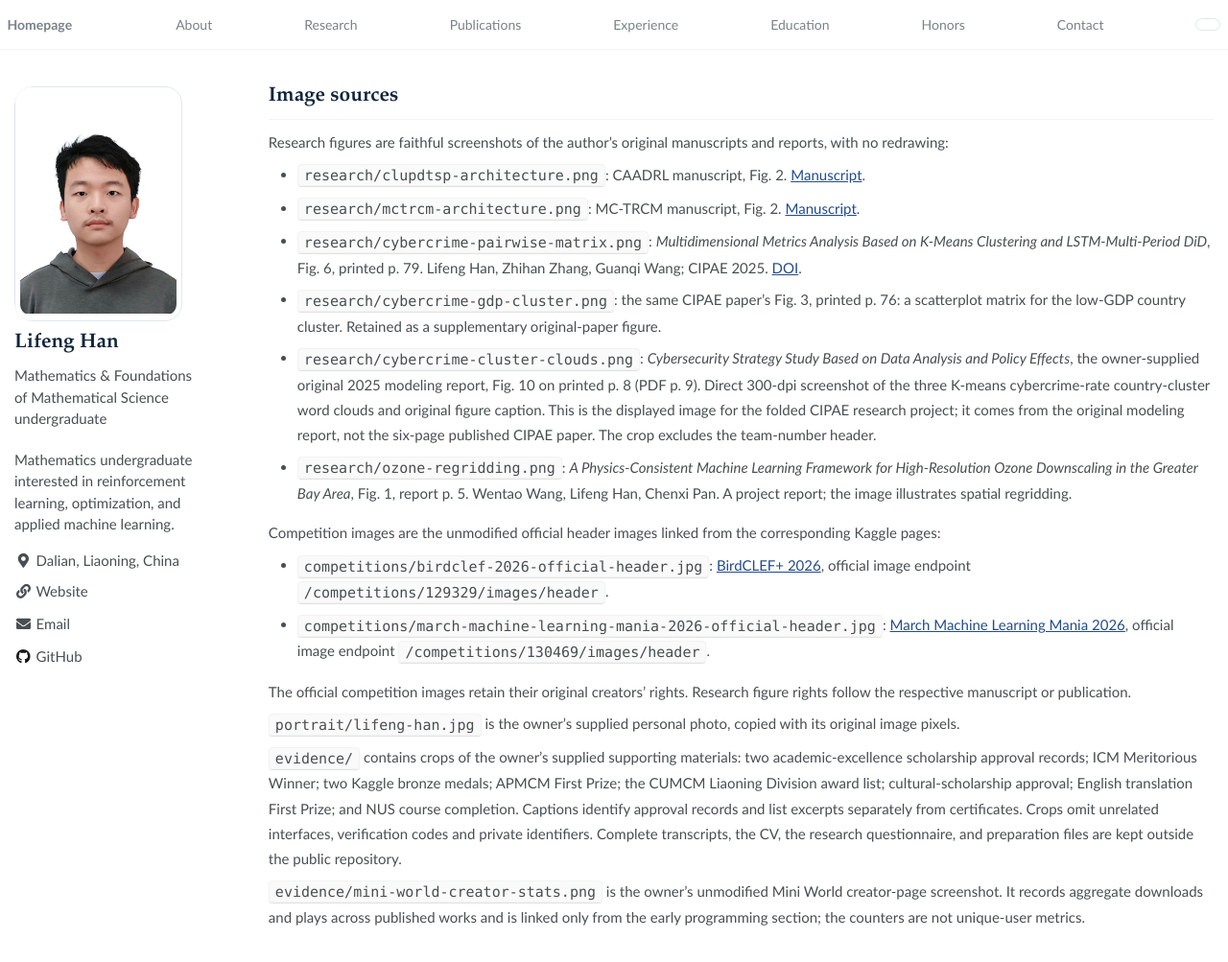
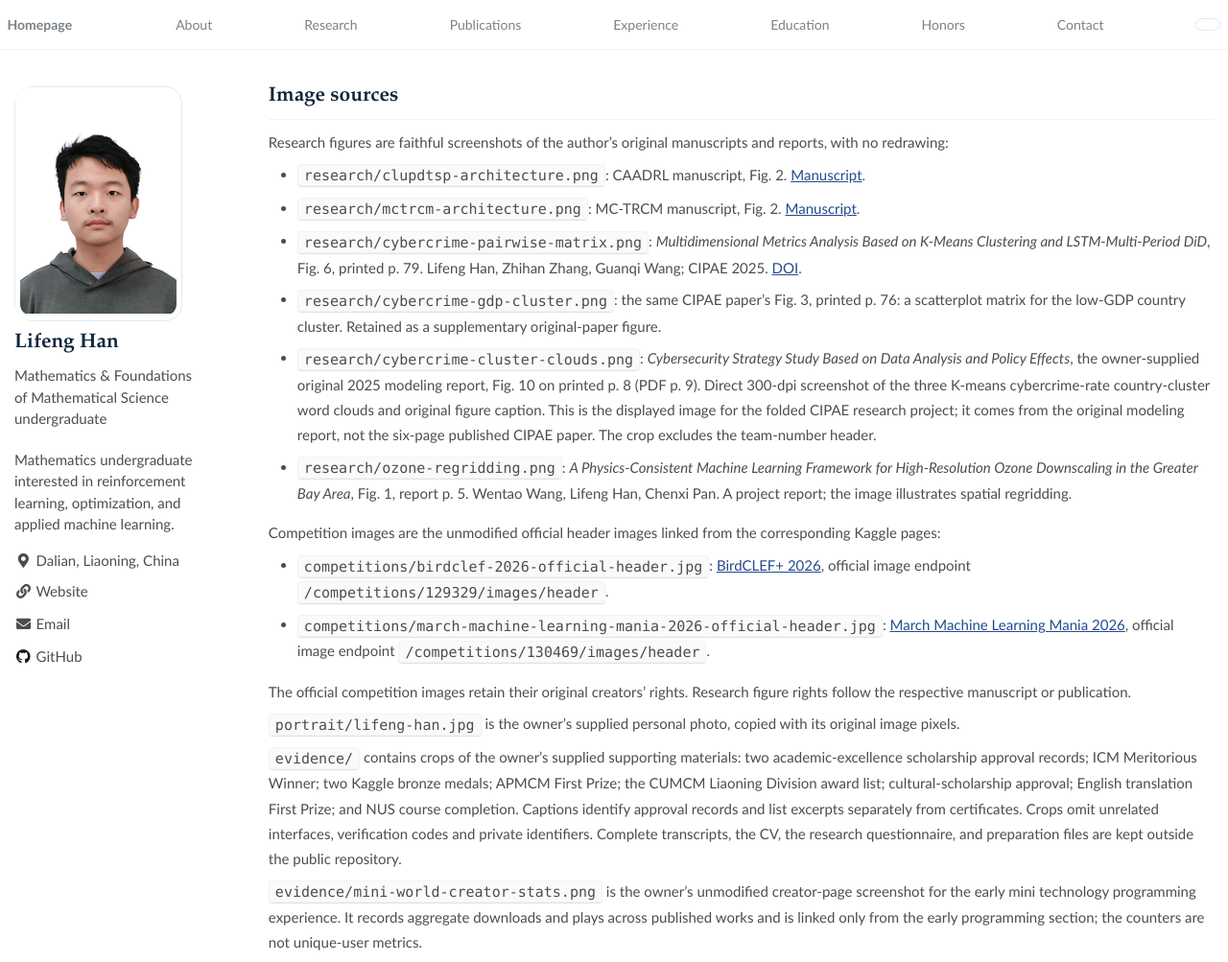
Before and after one commit to 2369787465a-jpg/2369787465a-jpg.github.io, a Jekyll site: the page built from assets/README.md, in a window 1280 px wide and 1003 px high. Shown: the whole window at 96% size. Built offline with Jekyll 4.4.1, drawn with Linux system fonts in a browser that asks for light colours; our own code applies the rules of GitHub Pages for plain Markdown files.

Commit message:
Update bilingual early programming display names

```diff
--- a/assets/README.md
+++ b/assets/README.md
@@ -20,4 +20,4 @@ The official competition images retain their original creators' rights. Research
 
 `evidence/` contains crops of the owner's supplied supporting materials: two academic-excellence scholarship approval records; ICM Meritorious Winner; two Kaggle bronze medals; APMCM First Prize; the CUMCM Liaoning Division award list; cultural-scholarship approval; English translation First Prize; and NUS course completion. Captions identify approval records and list excerpts separately from certificates. Crops omit unrelated interfaces, verification codes and private identifiers. Complete transcripts, the CV, the research questionnaire, and preparation files are kept outside the public repository.
 
-`evidence/mini-world-creator-stats.png` is the owner's unmodified Mini World creator-page screenshot. It records aggregate downloads and plays across published works and is linked only from the early programming section; the counters are not unique-user metrics.
+`evidence/mini-world-creator-stats.png` is the owner's unmodified creator-page screenshot for the early mini technology programming experience. It records aggregate downloads and plays across published works and is linked only from the early programming section; the counters are not unique-user metrics.
```
Also changed, not shown: README.md (+1 -1 lines), _pages/about.md (+2 -2 lines), _pages/about_zh.md (+2 -2 lines), tools/content.json (+4 -4 lines).
